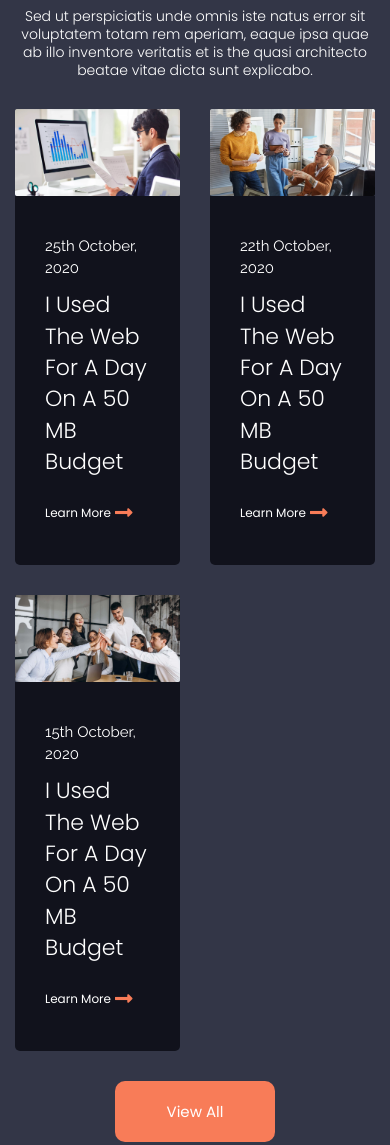
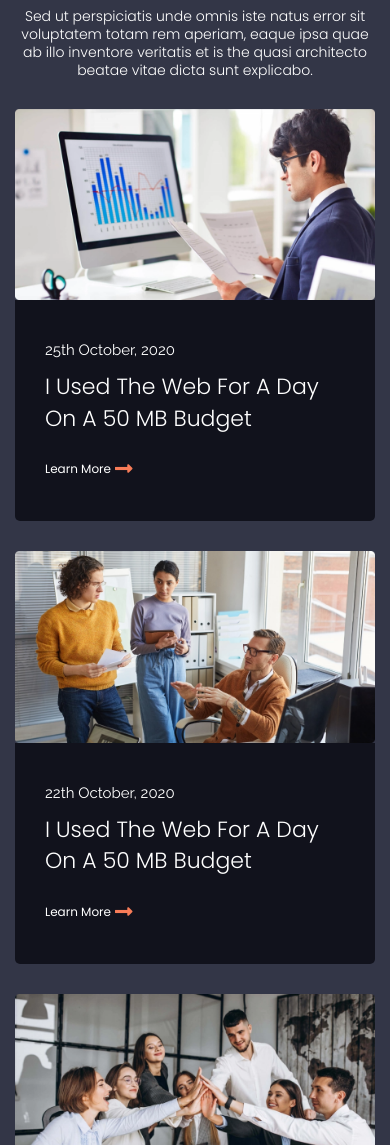
Before and after one commit to Parth971/Portfolio-Bootstrap3.3, a plain HTML site: page index.html in a window 390 px wide. Shown: the part 5414-6559 px from the top of the page. Drawn offline with nearby package versions, Linux system fonts and the light colour scheme.

Commit message:
Blog Section responsive fixed

```diff
--- a/assets/css/responsive.css
+++ b/assets/css/responsive.css
@@ -49,7 +49,7 @@
      }
 }
 
-@media (max-width: 991.5px) {
+@media (max-width: 991px) {
      .navbar-nav>li>a:link {
           padding: 15px 10px;
           font-size: 13px;
--- a/index.html
+++ b/index.html
@@ -497,7 +497,7 @@
                     </div>
                </div>
                <div class="row">
-                    <div class="col-md-4 col-sm-4 col-xs-6">
+                    <div class="col-md-4 col-sm-4">
                          <div class="blog-container">
                               <div class="blog-image-container">
                                    <img src="assets/images/post-6@2x.png" alt="Blog Image">
@@ -514,7 +514,7 @@
                               </div>
                          </div>
                     </div>
-                    <div class="col-md-4 col-sm-4 col-xs-6">
+                    <div class="col-md-4 col-sm-4">
                          <div class="blog-container">
                               <div class="blog-image-container">
                                    <img src="assets/images/high-angle-portrait-team-leader-giving-instructions-colleagues-while-collaborating-project-it-development-studio-copy-space@2x.png"
@@ -532,7 +532,7 @@
                               </div>
                          </div>
                     </div>
-                    <div class="col-md-4 col-sm-4 col-xs-6">
+                    <div class="col-md-4 col-sm-4">
                          <div class="blog-container">
                               <div class="blog-image-container">
                                    <img src="assets/images/post-4@2x.png" alt="Blog Image">
```
